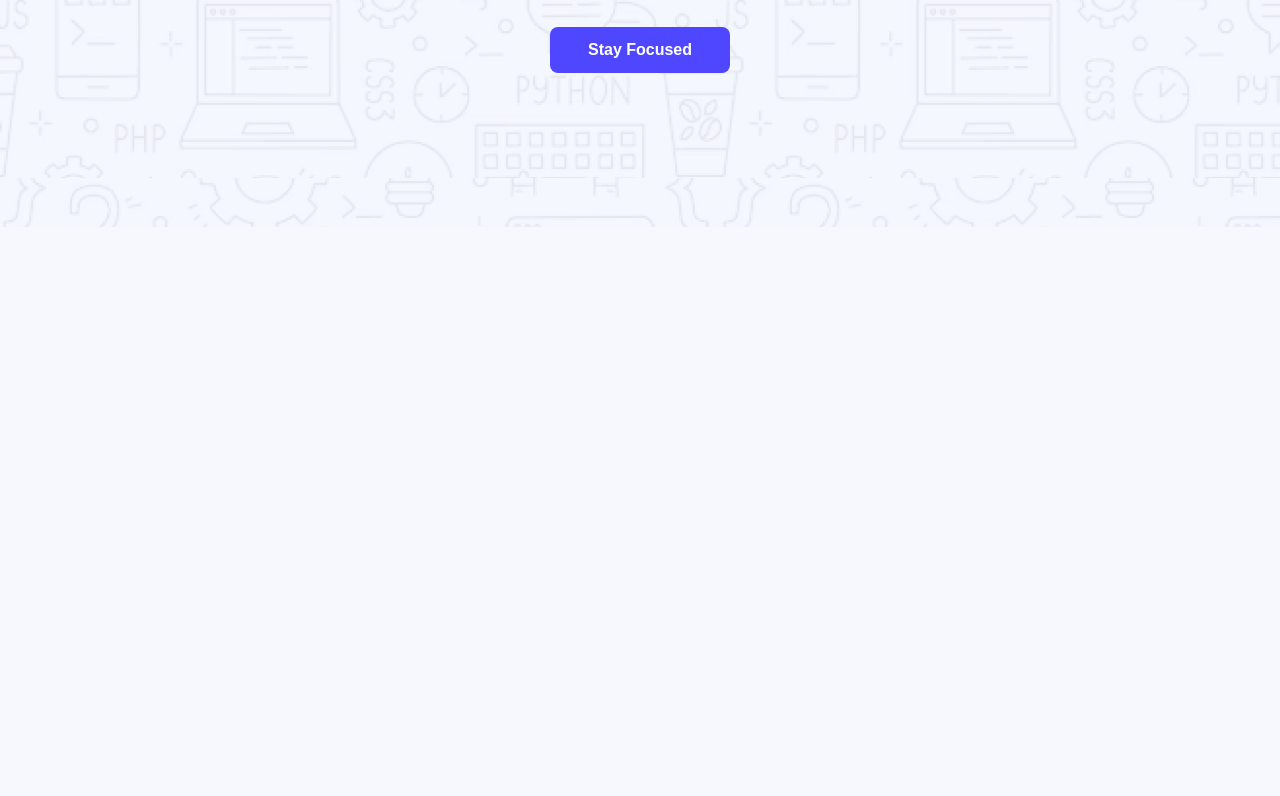
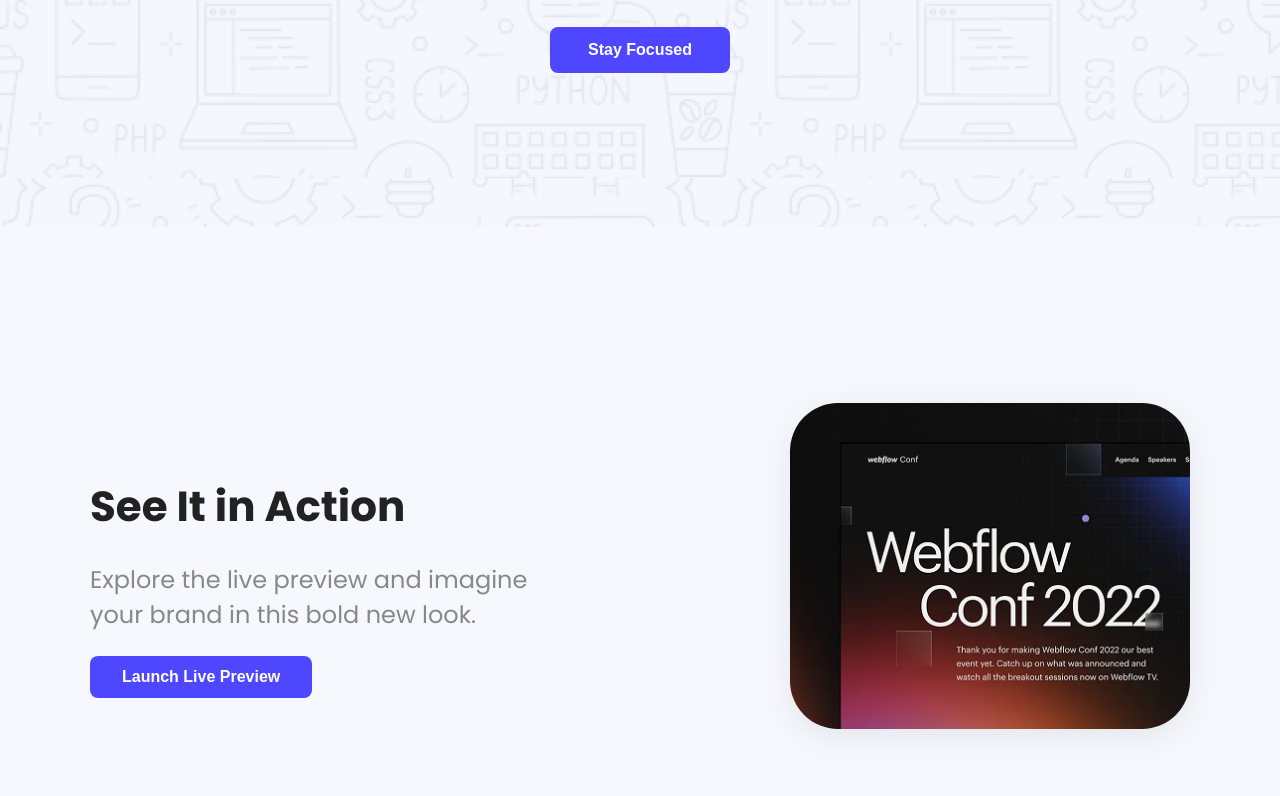
Before and after one commit to mfbhai10/Assignment-1_PH_Rafi, a plain HTML site: page index.html in a window 1280 px wide. Shown: the part 499-1295 px from the top of the page. Before the commit the page ends 800 px from the top, so only its background shows below. Drawn offline with Linux system fonts and the light colour scheme.

Commit message:
Action section added

```diff
--- a/index.html
+++ b/index.html
@@ -19,5 +19,21 @@
           <button class="btn main-btn">Stay Focused</button>
         </section>
       </div>
+      <!-- Action Section -->
+    <section class="container">
+      <div class="action-section">
+        <div class="action-left">
+          <h2>See It in Action</h2>
+          <p>
+            Explore the live preview and imagine your brand in this bold new
+            look.
+          </p>
+          <button class="btn preview-btn">Launch Live Preview</button>
+        </div>
+        <div class="action-right">
+          <img src="/Assets/wc-mini.png" alt="Live Preview" />
+        </div>
+      </div>
+    </section>
   </body>
 </html>
--- a/style.css
+++ b/style.css
@@ -99,3 +99,47 @@ body {
   padding-right: 20px;
   box-sizing: border-box;
 }
+
+/* Action Section */
+.action-section {
+  display: flex;
+  justify-content: center;
+  align-items: center;
+  gap: 220px;
+  margin-top: 116px;
+  padding: 60px 0;
+  background: var(--main-bg);
+}
+.action-left {
+  max-width: 500px;
+}
+.action-left h2 {
+  font-size: 42px;
+  font-weight: bold;
+  margin-bottom: 23px;
+}
+.action-left p {
+  color: var(--muted);
+  font-size: 24px;
+  margin-bottom: 24px;
+}
+.preview-btn {
+  background: var(--primary);
+  color: #fff;
+  border: none;
+  padding: 12px 32px;
+  border-radius: 8px;
+  font-size: 16px;
+  font-weight: 600;
+  cursor: pointer;
+  transition: background var(--transition), transform var(--transition);
+}
+.preview-btn:hover {
+  background: var(--btn-color);
+  transform: translateY(-2px) scale(1.05);
+}
+.action-right img {
+  width: 400px;
+  border-radius: 48px;
+  box-shadow: 0 8px 32px rgba(0, 0, 0, 0.08);
+}
```
